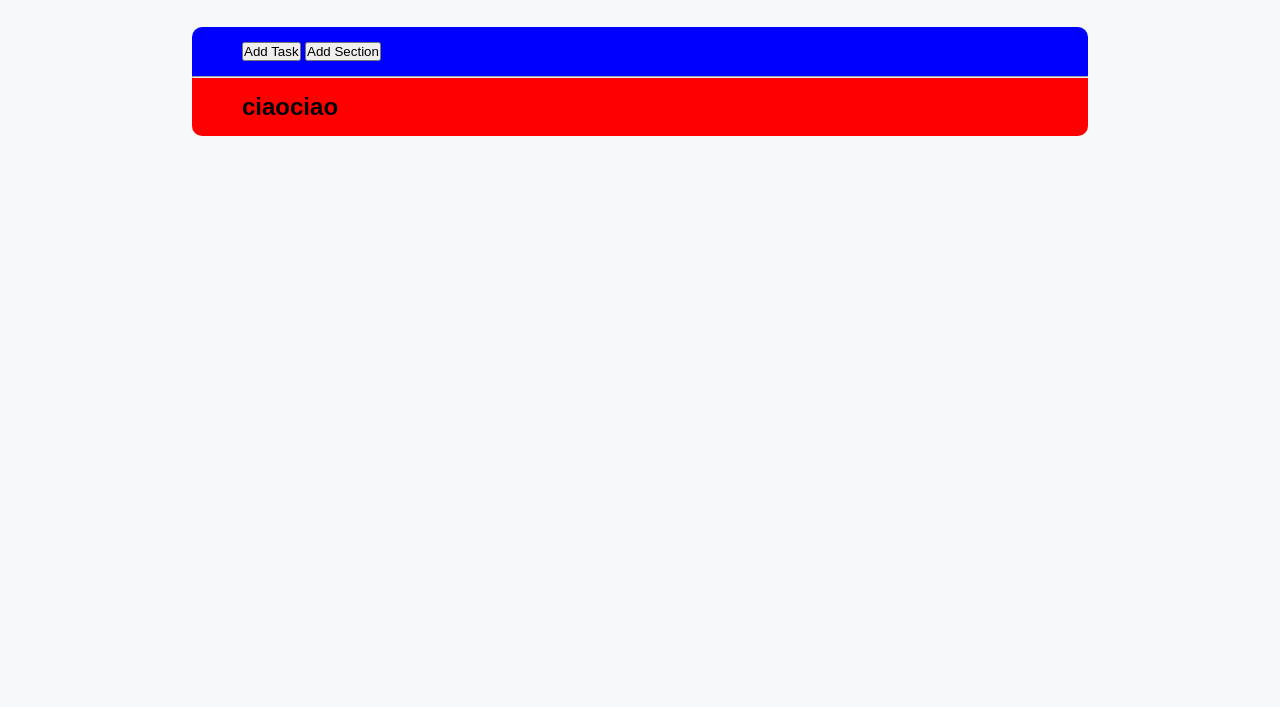
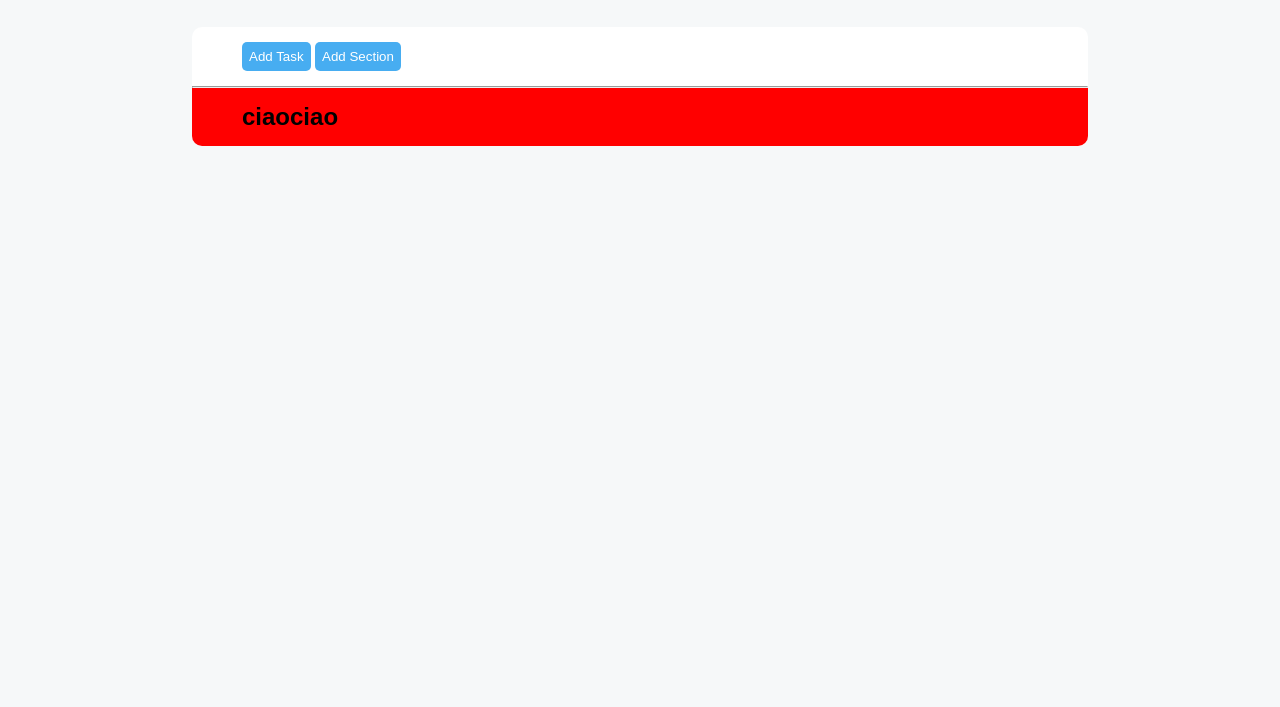
Before and after one commit to vito-pizzulli/html-css-toboolist, a plain HTML site: page index.html in a window 1280 px wide. Shown: the part 93-800 px from the top of the page. Drawn offline with Linux system fonts and the light colour scheme.

Commit message:
stylized buttons section

```diff
--- a/css/style.css
+++ b/css/style.css
@@ -22,6 +22,15 @@ main {
     margin-top: 50px;
 }
 
+.button {
+    background-color: #47ADF1;
+    border-radius: 5px;
+    color: white;
+    padding: 7px;
+    border: none;
+    cursor: pointer;
+}
+
 .logo-word {
     display: inline-block;
     font-size: 2.5rem;
@@ -32,7 +41,7 @@ main {
     border-top-left-radius: 10px;
     border-top-right-radius: 10px;
     padding: 15px 50px;
-    background-color: blue;
+    background-color: white;
 }
 
 .task-section {
--- a/index.html
+++ b/index.html
@@ -16,8 +16,8 @@
 
         <!-- First section - Buttons -->
         <section class="button-section">
-            <input type="button" value="Add Task">
-            <input type="button" value="Add Section">
+            <input type="button" value="Add Task" class="button">
+            <input type="button" value="Add Section" class="button">
         </section>
         <hr>
 
```
